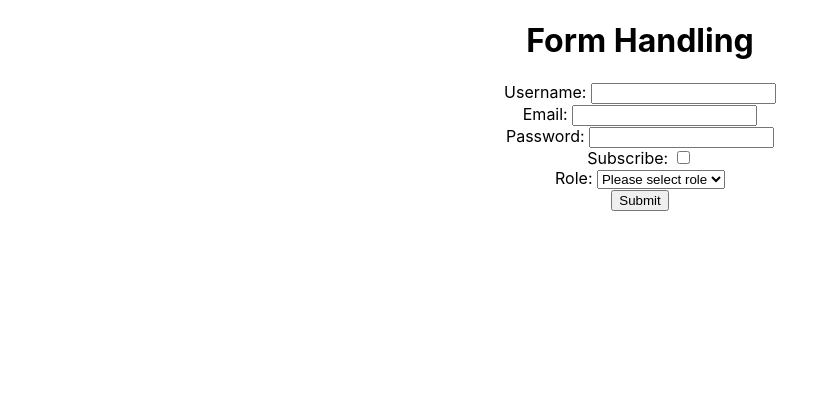
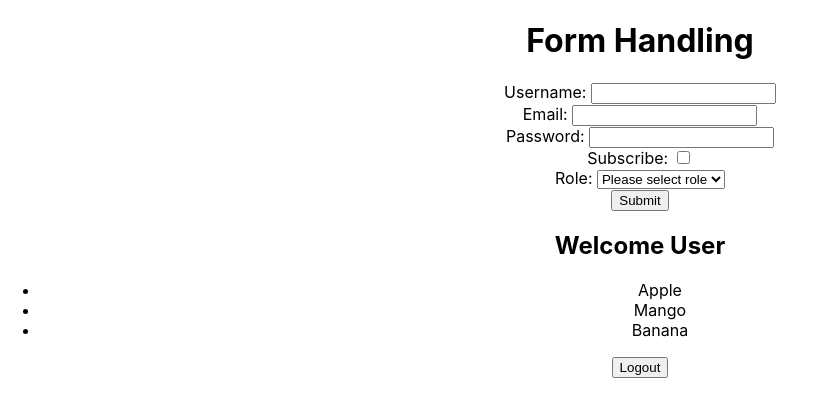
Before and after one commit to sanjay128yadav/react_js, a React (Create React App) app: page / in a window 1280 px wide. Shown: the top 416 px of the page, without its empty margins (0-816 px from the left). Built offline with nearby package versions, Linux system fonts and the light colour scheme.

Commit message:
28July2024

```diff
--- a/src/App.js
+++ b/src/App.js
@@ -1,6 +1,7 @@
 import React from 'react'
 import './App.css'
 import FormHandling from './FormHandling'
+import Profile from './Profile'
 
 export default function App() {
   return (
@@ -8,6 +9,7 @@ export default function App() {
       <div className='App'>
         <h1>Form Handling</h1>
         <FormHandling />
+        <Profile />
       </div>
     </>
   )
--- /dev/null
+++ b/src/Profile.jsx
@@ -0,0 +1,43 @@
+import React from 'react'
+import './App.css'
+
+export default function Profile() {
+    // Example 1
+    const isLogin = true;
+
+    // Example 2
+    const fruits = ['Apple', 'Mango', 'Banana'];
+
+    // Example 3
+
+    const isAuthenticated = true;
+
+    return <>
+
+    {/* Example 1*/}
+    {isLogin? <h2>Welcome User</h2>: <h2>Welcome Guest</h2>}
+
+    {/* Example 2*/}
+
+    <div>
+       { fruits.length > 0 ? (
+
+        <ul>
+            {
+                fruits.map((iteam, index) => (
+                    <li key={index}>{iteam}</li>
+                ))
+            }
+        </ul>
+       ) : (
+        <p>No Data Found</p>
+       )}
+    </div>
+
+    {/* Example 3 */}
+
+    <div>{isAuthenticated && (
+        <button onClick={()=> console.log('Log Out')}>Logout</button>
+    )}</div>
+    </>
+}
```
